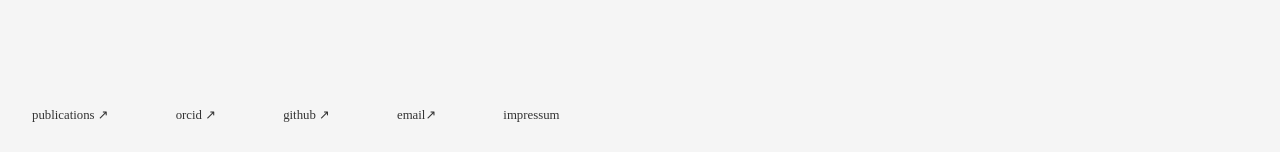
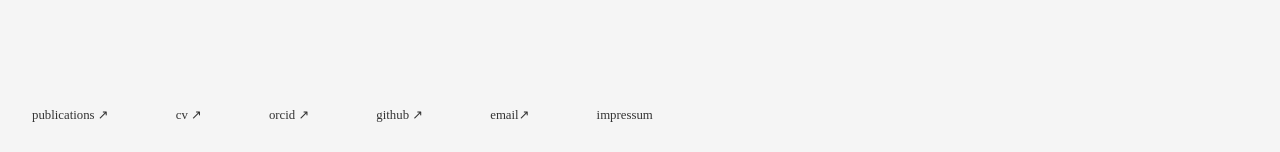
Before and after one commit to carmem-s/carmem-s.github.io, a Jekyll site: the page built from index.html, in a window 1280 px wide. Shown: the part 745-897 px from the top of the page. Built offline with Jekyll 4.4.1, drawn with Linux system fonts in a browser that asks for light colours; some web fonts are replaced.

Commit message:
added cv

```diff
--- a/_includes/footer.html
+++ b/_includes/footer.html
@@ -2,6 +2,7 @@
 <footer class="cs-footer">
       <nav class="cs-links">
         <a class="text-link footer-link" href="https://scholar.google.com/citations?user=t3yR3EgAAAAJ&hl=pt-BR" target="_blank" rel="noopener noreferrer">Publications <span class="=footer-arrow">↗</span></a>
+        <a class="text-link footer-link" href="https://docs.google.com/document/d/1XSPu3rqNUAqhkXCPVeiekaUzk9H59mQ2cN6IvMBc3rw/edit?tab=t.0" target="_blank" rel="noopener noreferrer">CV <span class="=footer-arrow">↗</span></a>
         <a class="text-link footer-link" href="https://orcid.org/0000-0002-7558-4771" target="_blank" rel="noopener noreferrer">ORCID <span class="=footer-arrow">↗</span></a>
         <a class="text-link footer-link" href="https://github.com/carmem-s" target="_blank" rel="noopener noreferrer">Github <span class="=footer-arrow">↗</span></a>
         <a class="text-link footer-link" href="mailto:Carmem Saito<c.saito@lboro.ac.uk>">Email<span class="=footer-arrow">↗</span></a>
```
Also changed, not shown: 1 other file.
